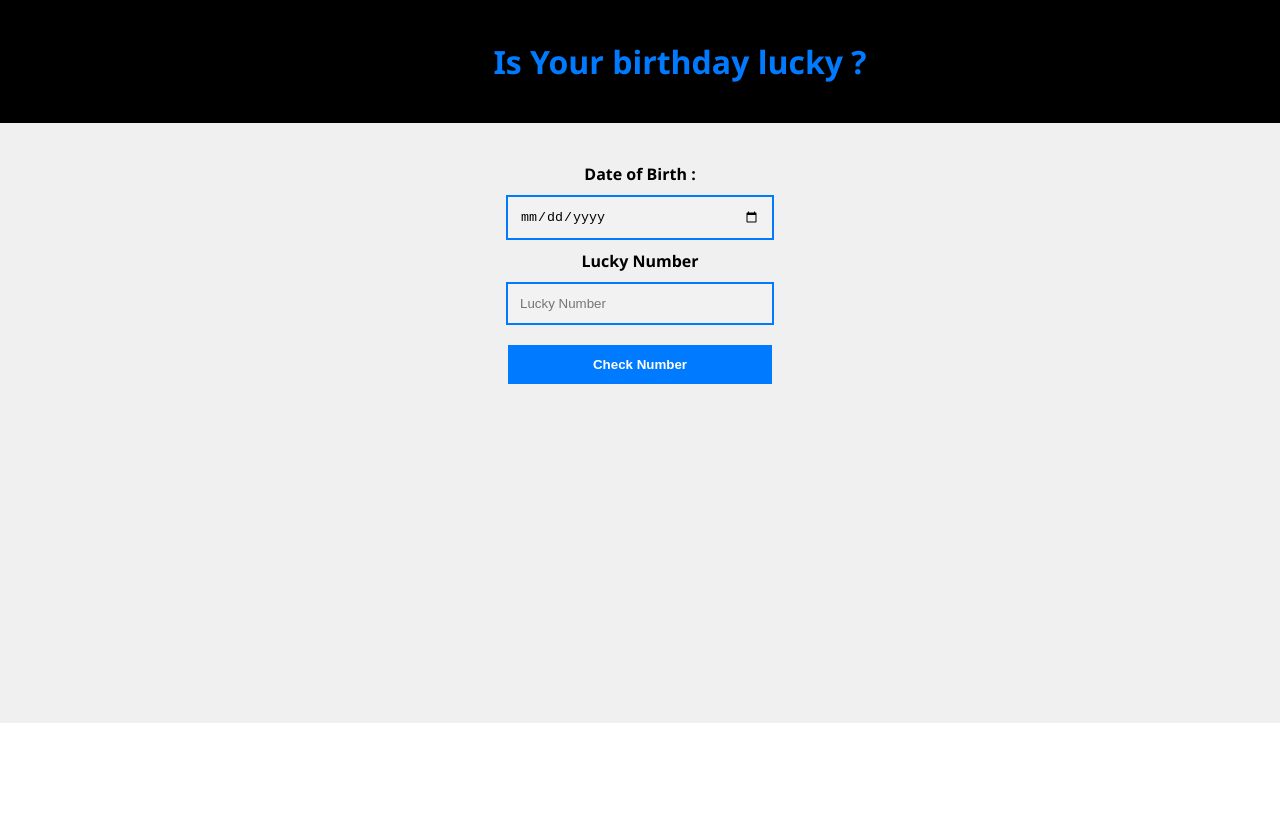
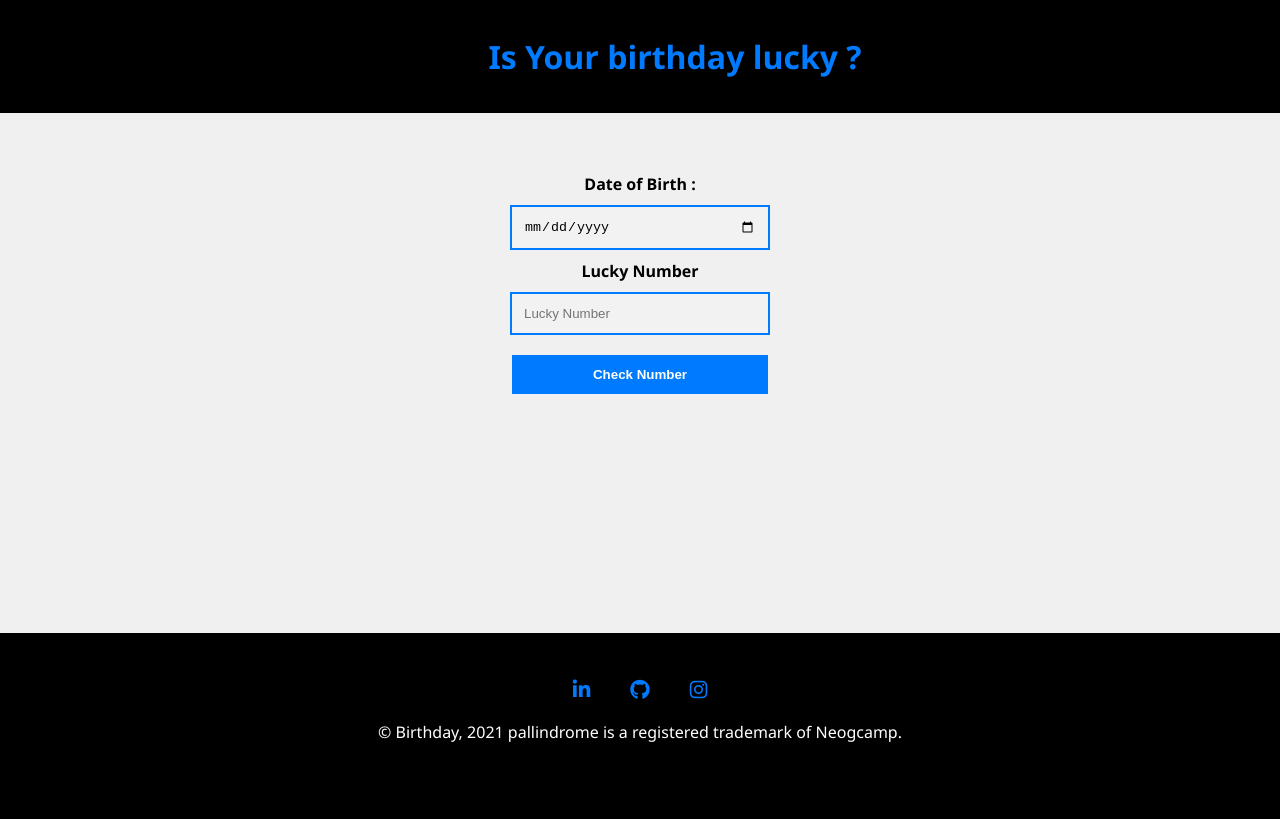
Before and after one commit to yopse/Birthday-checker, a plain HTML site: page index.html in a window 1280 px wide. Shown: the top 819 px of the page. Drawn offline with Linux system fonts and the light colour scheme.

Commit message:
things updated

```diff
--- a/index.html
+++ b/index.html
@@ -6,6 +6,10 @@
     <meta name="viewport" content="width=device-width, initial-scale=1.0">
     <title>Lucky</title>
     <link rel="stylesheet" href="style.css">
+    <link
+      rel="stylesheet"
+      href="https://cdnjs.cloudflare.com/ajax/libs/font-awesome/6.0.0-beta2/css/all.min.css"
+    />
 </head>
 <body>
 
@@ -34,6 +38,27 @@
 
      </div>
 
+     <div class="footer">
+
+
+
+       <div class="iconbox">
+
+        <ul class="iconcontainer">
+            <li><a href="https://www.linkedin.com/in/archish-jain-2a5413214/"><i class="fab fa-linkedin-in"></i></a></li>
+            <li><a class="link c" href="https://github.com/yopse">
+                <i class="fab fa-github"></i>
+              </a></li>
+            <li><a class="link c" href="https://www.instagram.com/alignedtoachieve/?hl=en">
+                <i class="fab fa-instagram"></i>
+              </a></li>
+        </ul>
+
+       </div>
+
+       <p>© Birthday, 2021 pallindrome is a registered trademark of Neogcamp.</p>
+
+     </div>
 
 
      <script src="app.js"></script>
--- a/style.css
+++ b/style.css
@@ -11,7 +11,7 @@ body {
      display: flex;
       /* padding: 60px; */
       flex-direction: column;
-      overflow:hidden;
+     overflow-x: hidden;
       /* background-color: #191513; */
       color: #fff;
 }
@@ -23,9 +23,9 @@ body {
 
       display: flex;
       flex-direction: column;
-     padding: 40px;
+     padding:60px;
       background-color: #f0f0f0;
-      height:65vh;
+      height:50vh;
 
 }
 
@@ -71,7 +71,7 @@ label {
       background-color: black;
       width: 100%;
       color: #007bff;
-      padding: 40px;
+      padding: 35px;
 }
 
 #outputbox {
@@ -79,3 +79,27 @@ label {
      color:#007bff;
      font-weight: bold;
 }
+
+
+
+.footer {
+
+      background-color: black;
+
+      height:17vh;
+      padding:25px;
+
+}
+li {
+
+      list-style: none;
+      display: inline-block;
+      margin: 18px;
+      font-size:20px;
+
+}
+
+li a {
+
+     color:#007bff;
+}
```
